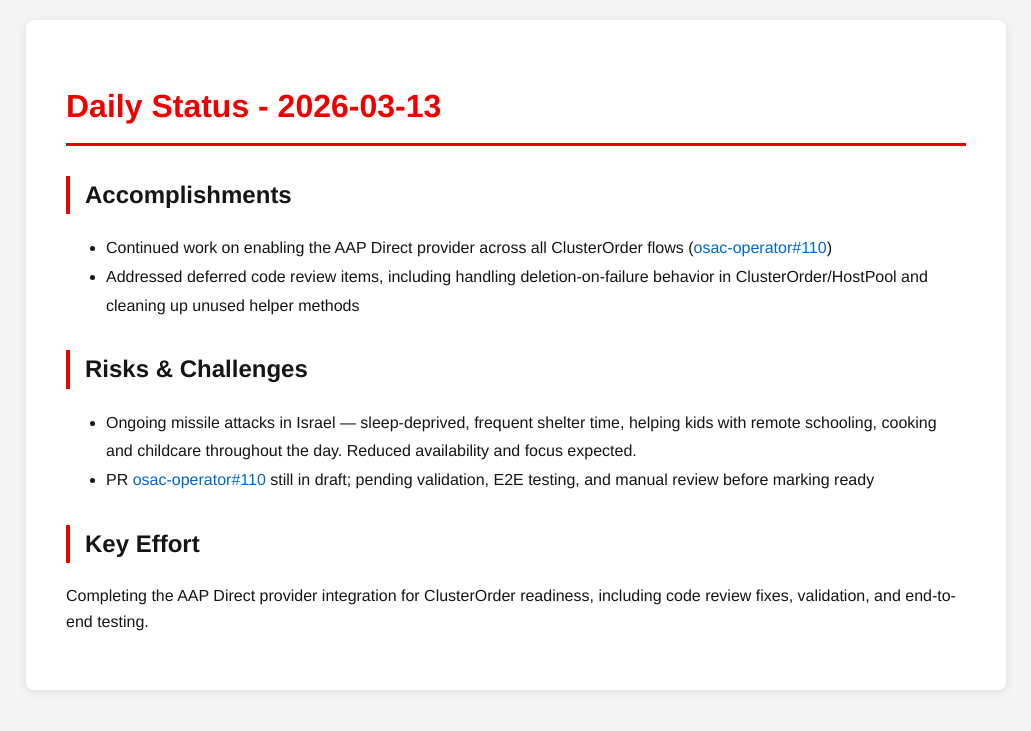
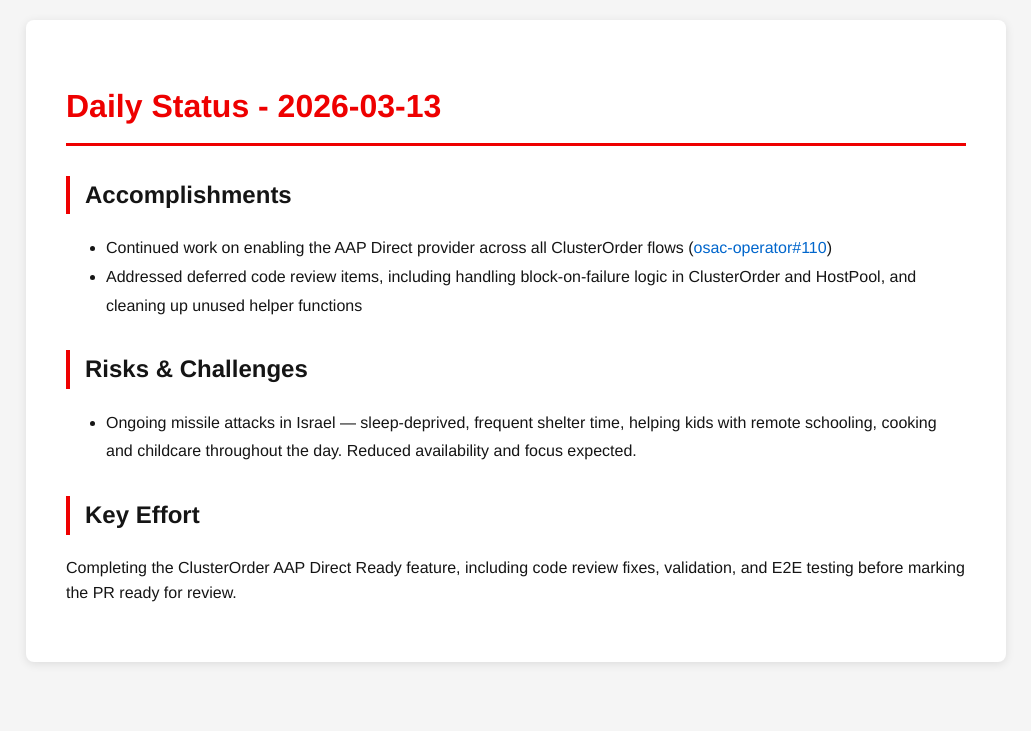
Before and after one commit to tzvatot/daily-status, a Jekyll site: the page built from 2026-03-13.md, in a window 1280 px wide. Shown: the top 731 px of the page, without its empty margins (124-1155 px from the left). Built offline with Jekyll 4.4.1, drawn with Linux system fonts in a browser that asks for light colours.

Commit message:
Daily status update - 2026-03-13

```diff
--- a/2026-03-13.md
+++ b/2026-03-13.md
@@ -8,11 +8,10 @@ date: 2026-03-13
 
 ## Accomplishments
 - Continued work on enabling the AAP Direct provider across all ClusterOrder flows ([osac-operator#110](https://github.com/osac-project/osac-operator/pull/110))
-- Addressed deferred code review items, including handling deletion-on-failure behavior in ClusterOrder/HostPool and cleaning up unused helper methods
+- Addressed deferred code review items, including handling block-on-failure logic in ClusterOrder and HostPool, and cleaning up unused helper functions
 
 ## Risks & Challenges
 - Ongoing missile attacks in Israel — sleep-deprived, frequent shelter time, helping kids with remote schooling, cooking and childcare throughout the day. Reduced availability and focus expected.
-- PR [osac-operator#110](https://github.com/osac-project/osac-operator/pull/110) still in draft; pending validation, E2E testing, and manual review before marking ready
 
 ## Key Effort
-Completing the AAP Direct provider integration for ClusterOrder readiness, including code review fixes, validation, and end-to-end testing.
+Completing the ClusterOrder AAP Direct Ready feature, including code review fixes, validation, and E2E testing before marking the PR ready for review.
```
